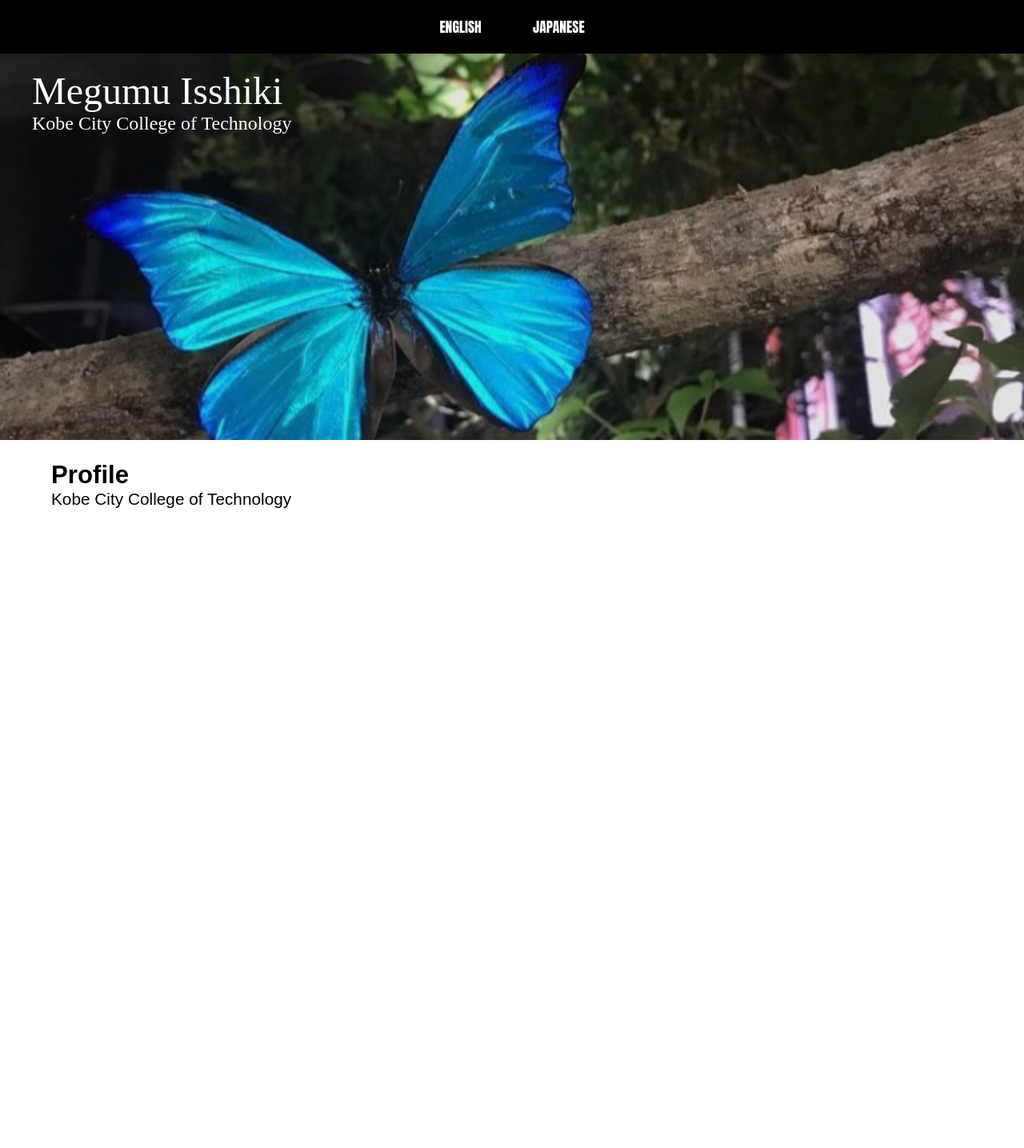
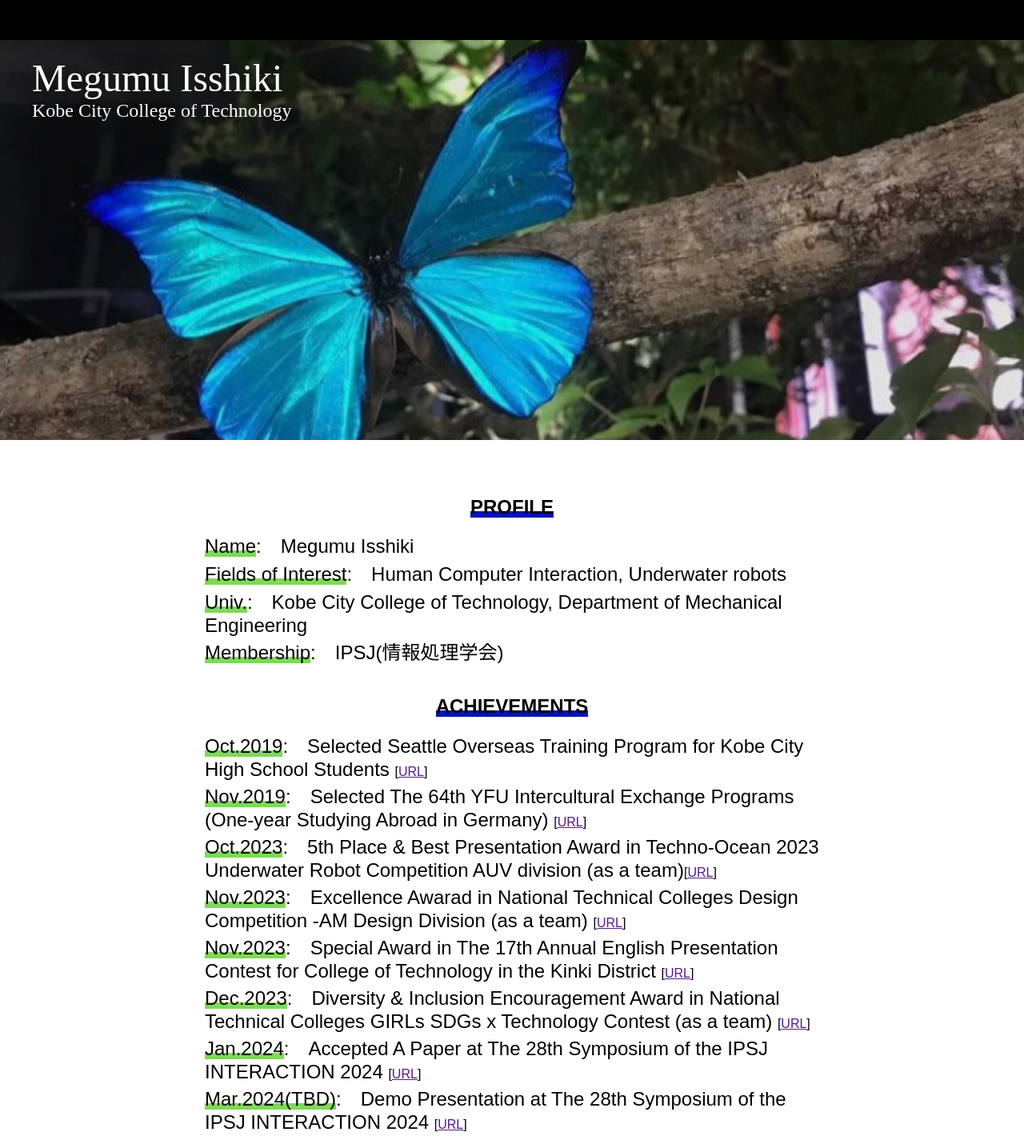
Before and after one commit to Davinci-Meg/PortFolio, a plain HTML site: page index.html in a window 1280 px wide. Shown: the whole page at 80% size. Before the commit the page ends 950 px from the top, so only its background shows below. Drawn offline with Linux system fonts and the light colour scheme; a web font is replaced by a local one.

Commit message:
commit anyway

```diff
--- a/css/index.css
+++ b/css/index.css
@@ -71,10 +71,9 @@ ul {
 /*----------------------------Setting for Slider------------------------------*/
 .slider{
     position: absolute;
-    top: 66px;
     left: 0;
     overflow: hidden;
-    width: 100%;
+    width: 100vw;
     height: 500px;
     background-color: #000;
   }
@@ -134,7 +133,26 @@ ul {
   }
 /*---------------------------------Setting for Slider--------------------------------------*/
 
+.infomation{
+    margin-top: 20px;
+    margin-left: 20%;
+    margin-right: 20%;
+    transform: translateY(550px);
+}
+.infomation h2{
+    margin-bottom: 2%;
+}
+
 /*----------------------------------------HEADER-------------------------------------------*/
+.web-head{
+    background-color: black;
+    width: 100vw;
+    height: 50px;
+}
+.web-head p{
+    color: white;
+}
+
 header{
     z-index: 1000;
 }
--- a/index.html
+++ b/index.html
@@ -19,14 +19,7 @@
         <title>HomePage</title>
     </head>
     <body>
-        <div class="header font">
-            <nav class="navbar">
-                <ul class="menu">
-                    <li><a href="./html/about_us.html">ENGLISH</a></li>
-                    <li><a href="./html/about_us.html">JAPANESE</a></li>
-                </ul>
-            </nav>
-        </div>
+        <div class="web-head"></div>
         <div class="slider">
             <div class="image"></div>
             <div class="image"></div>
@@ -36,13 +29,31 @@
             <p class="font-title-jap"><font size="5">Kobe City College of Technology</font></p>
             </div></font>
         </div>
-        <div class="font-sentence">
-            <div class="sentence">
-                <div>
-                    <h2>Profile</h2>
-                    <p>Kobe City College of Technology</p>
-                </div>
-            </div>
+        <div class="infomation font-sentence">
+            <h2 style="text-align: center;"><span class="underline">PROFILE</span></h2>
+            <ul>
+                <font size="5">
+                    <li><span class="underline-text">Name</span>:　Megumu Isshiki</li>
+                    <li><span class="underline-text">Fields of Interest</span>:　Human Computer Interaction, Underwater robots</li>
+                    <li><span class="underline-text">Univ.</span>:　Kobe City College of Technology, Department of Mechanical Engineering</li>
+                    <li><span class="underline-text">Membership</span>:　IPSJ(情報処理学会)</li>
+                </font>
+            </ul><br>
+        </div>
+        <div class="infomation font-sentence">
+            <h2 style="text-align: center;"><span class="underline">ACHIEVEMENTS</span></h2>
+            <ul>
+                <font size="5">
+                    <li><span class="underline-text">Oct.2019</span>:　Selected Seattle Overseas Training Program for Kobe City High School Students <font size="3">[<a href="">URL</a>]</font></li>
+                    <li><span class="underline-text">Nov.2019</span>:　Selected The 64th YFU Intercultural Exchange Programs (One-year Studying Abroad in Germany) <font size="3">[<a href="">URL</a>]</font></li>
+                    <li><span class="underline-text">Oct.2023</span>:　5th Place & Best Presentation Award in Techno-Ocean 2023 Underwater Robot Competition AUV division (as a team)<font size="3">[<a href="">URL</a>]</font></li>
+                    <li><span class="underline-text">Nov.2023</span>:　Excellence Awarad in National Technical Colleges Design Competition -AM Design Division (as a team) <font size="3">[<a href="">URL</a>]</font></li>
+                    <li><span class="underline-text">Nov.2023</span>:　Special Award in The 17th Annual English Presentation Contest for College of Technology in the Kinki District <font size="3">[<a href="">URL</a>]</font></li>
+                    <li><span class="underline-text">Dec.2023</span>:　Diversity & Inclusion Encouragement Award in National Technical Colleges  GIRLs SDGs x Technology Contest (as a team) <font size="3">[<a href="">URL</a>]</font></li>
+                    <li><span class="underline-text">Jan.2024</span>:　Accepted A Paper at The 28th Symposium of the IPSJ INTERACTION 2024 <font size="3">[<a href="">URL</a>]</font></li>
+                    <li><span class="underline-text">Mar.2024(TBD)</span>:　Demo Presentation at The 28th Symposium of the IPSJ INTERACTION 2024 <font size="3">[<a href="">URL</a>]</font></li>
+                </font>
+            </ul><br>
         </div>
     </body>
 </html>
```
